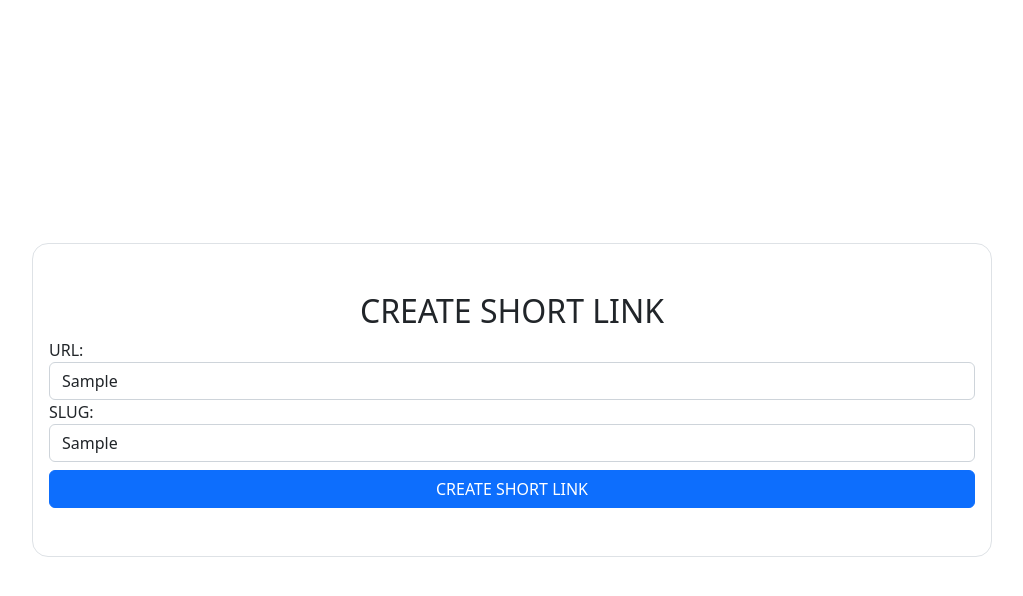
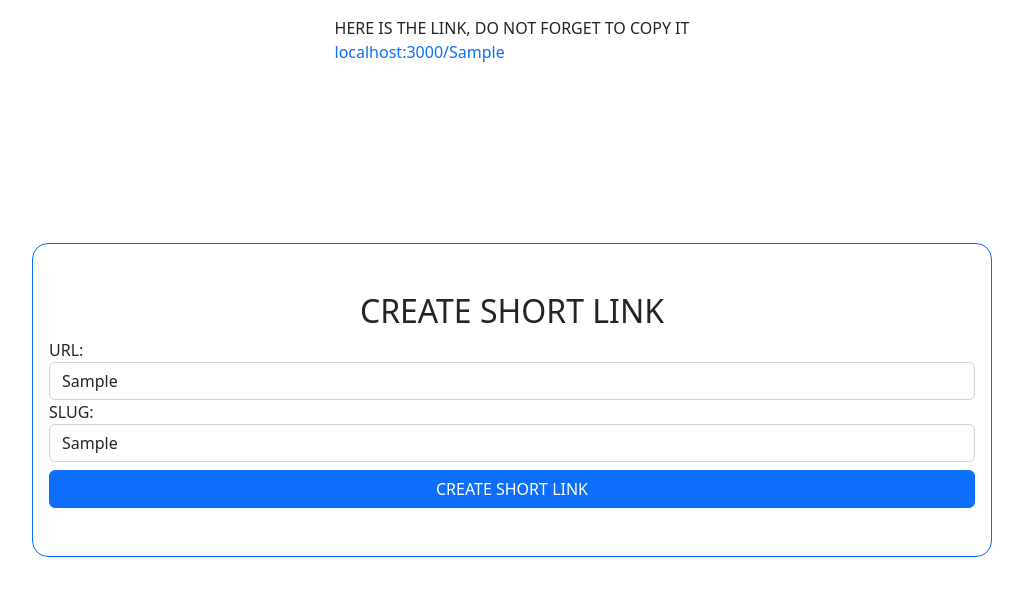
Before and after one commit to alpha0zero/link-shortener, a Next.js app: page / in a window 1280 px wide. Both pictures are taken after typing "Sample", "Sample" into the empty fields and a click on the button "CREATE SHORT LINK". Shown: the top 596 px of the page, without its empty margins (128-1151 px from the left). Built offline with nearby package versions, Linux system fonts and the light colour scheme; no server answers; the database is empty.

Commit message:
ui refactoring

```diff
--- a/pages/index.tsx
+++ b/pages/index.tsx
@@ -1,9 +1,11 @@
-import type { NextPage } from 'next'
+import type { GetServerSideProps } from 'next'
 import { FormEvent, useState } from 'react'
 import axios from 'axios'
 import Link from 'next/link'
 
 type Status = 'loading' | 'unloaded' | 'loaded'
+
+type Props = { host: string | null }
 
 interface Link {
   url: string
@@ -11,7 +13,7 @@ interface Link {
 }
 
 
-const Home: NextPage = () => {
+const Home = (props: Props) => {
 
   const hundleSubmit = async (e: FormEvent<EventTarget>) => {
 
@@ -32,9 +34,16 @@ const Home: NextPage = () => {
   })
 
   return (
-    <div className='vh-100 d-flex align-items-center justify-content-center'>
+    <div className='vh-100 d-flex align-items-center justify-content-center position-relative'>
 
-      <form onSubmit={hundleSubmit} className='w-75 px-3 py-5 border rounded-4'>
+      <div className={`${status === 'loaded' ? 'd-block' : 'd-none' } position-absolute top-0 start-25 p-3`}>
+        HERE IS THE LINK, DO NOT FORGET TO COPY IT <br/>
+        <span className='link-primary'>
+          {`${props.host}/${link.slug}`}
+        </span>
+      </div>
+
+      <form onSubmit={hundleSubmit} className='w-75 px-3 py-5 border border-primary rounded-4'>
         <h2 className='text-center'> CREATE SHORT LINK </h2>
         <div>
           <label htmlFor='url'>
@@ -62,4 +71,6 @@ const Home: NextPage = () => {
   )
 }
 
+export const getServerSideProps: GetServerSideProps<Props> = async ({req}: any) => ({ props: { host: req.headers.host || null } })
+
 export default Home
```
